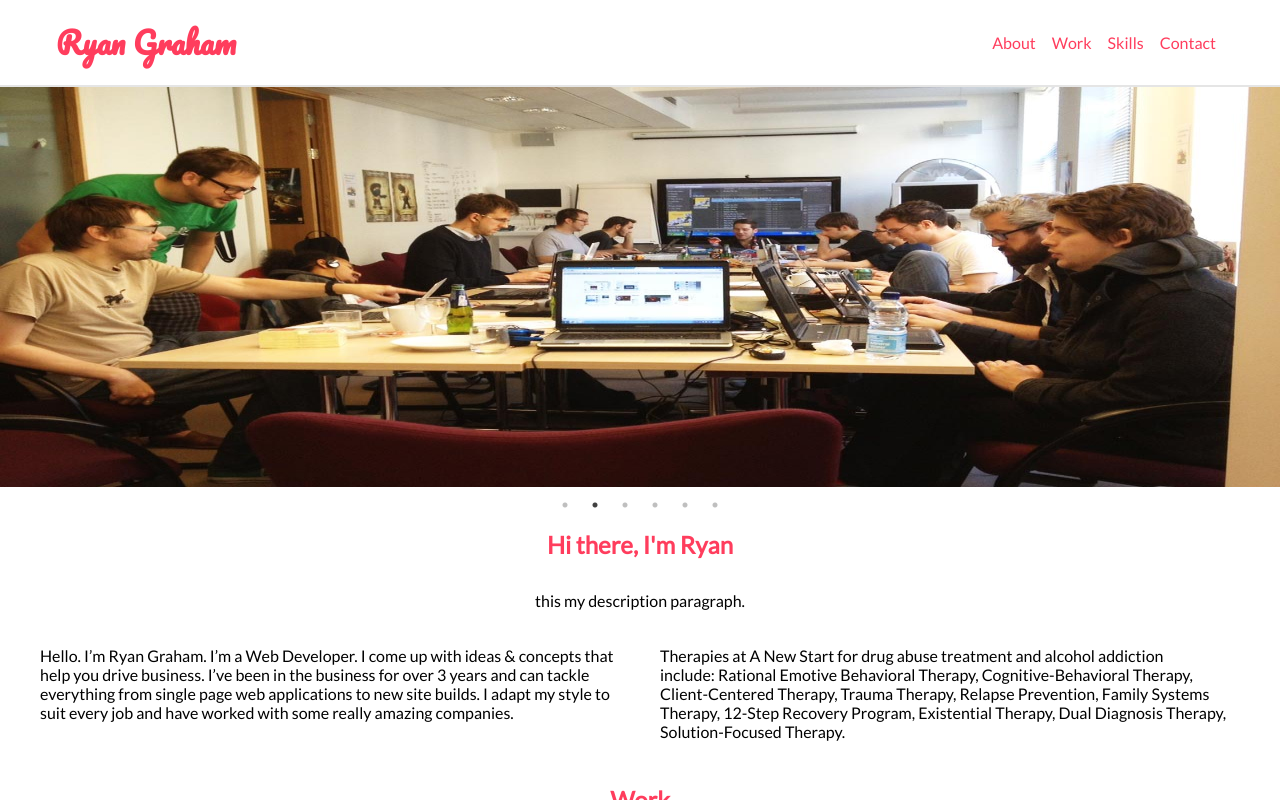
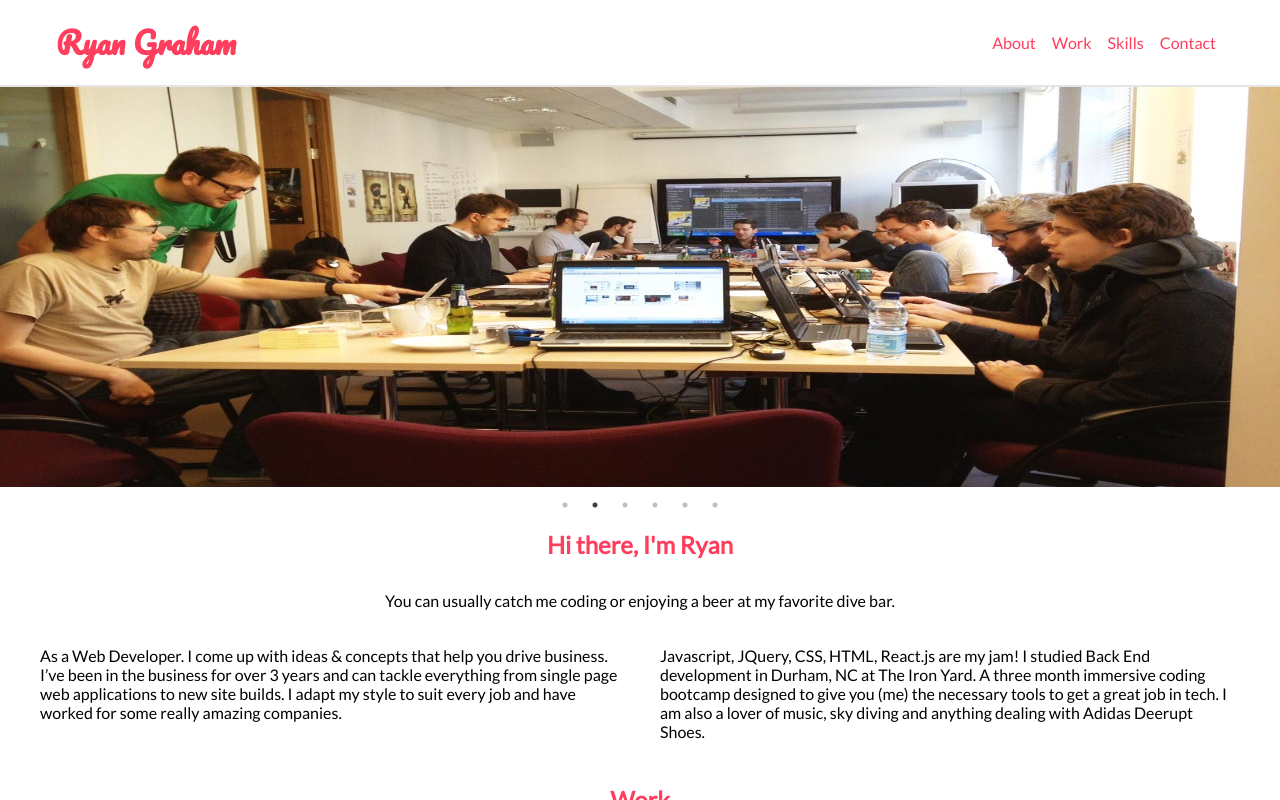
Before and after one commit to ryanwpb/newApp, a React (Create React App) app: page / in a window 1280 px wide. Built offline with nearby package versions, Linux system fonts and the light colour scheme.

Commit message:
Remove contact.js and associated files.

```diff
--- a/src/App.js
+++ b/src/App.js
@@ -10,7 +10,6 @@ import About from './about.js';
 import Work from './work.js';
 import SimpleSlider from './slider.js';
 import Skills from './skills.js';
-import Contact from './contact.js';
 import Footer from './footer.js';
 
 
@@ -46,7 +45,6 @@ class App extends Component {
         <About />
         <Work />
         <Skills />
-        <Contact />
         <Footer />
       </div>
     </Router>
--- a/src/about.js
+++ b/src/about.js
@@ -9,17 +9,17 @@ class About extends Component {
           <h2>Hi there, I'm Ryan</h2>
         </div>
         <div className="titleDesc">
-         <p>this my description paragraph.</p>
+         <p>You can usually catch me coding or enjoying a beer at my favorite dive bar.</p>
         </div>
         <div className="col">
           <div className="col col-left">
-           <p className="p1"><span className="s1">Hello. I’m Ryan Graham. I’m a Web Developer. I come up with ideas & concepts that help you drive business. I’ve been in the business for over 3 years and can tackle everything from single page web applications to new site builds. I adapt my style to suit every job and have worked with some really amazing companies.</span></p>
+           <p className="p1"><span className="s1">As a Web Developer. I come up with ideas & concepts that help you drive business. I’ve been in the business for over 3 years and can tackle everything from single page web applications to new site builds. I adapt my style to suit every job and have worked for some really amazing companies.</span></p>
          </div>
         <div className="col col-right">
-          <p className="p1"><span className="s1">Therapies at A New Start for drug abuse treatment and alcohol addiction include:&nbsp;Rational Emotive Behavioral Therapy, Cognitive-Behavioral Therapy, Client-Centered Therapy, Trauma Therapy, Relapse Prevention, Family Systems Therapy, 12-Step Recovery Program, Existential Therapy, Dual Diagnosis Therapy, Solution-Focused Therapy.</span></p>
+          <p className="p1"><span className="s1">Javascript, JQuery, CSS, HTML, React.js are my jam!
+           I studied Back End development in Durham, NC at The Iron Yard. A three month immersive coding bootcamp designed to give you (me) the necessary tools to get a great job in tech. I am also a lover of music, sky diving and anything dealing with Adidas Deerupt Shoes.</span></p>
          </div>
         </div>
-
       </section>
     );
   }
--- a/src/contact.js
+++ /dev/null
@@ -1,16 +0,0 @@
-import React, { Component } from 'react';
-
-
-
-class Contact extends Component {
-  render() {
-    return (
-      <section id="contact">
-        <h2>I'm the contact area.'</h2>
-
-      </section>
-    );
-  }
-}
-
-export default Contact;
```
